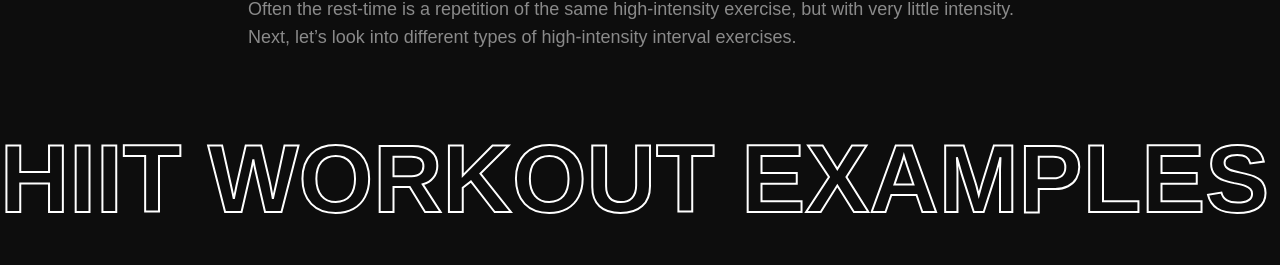
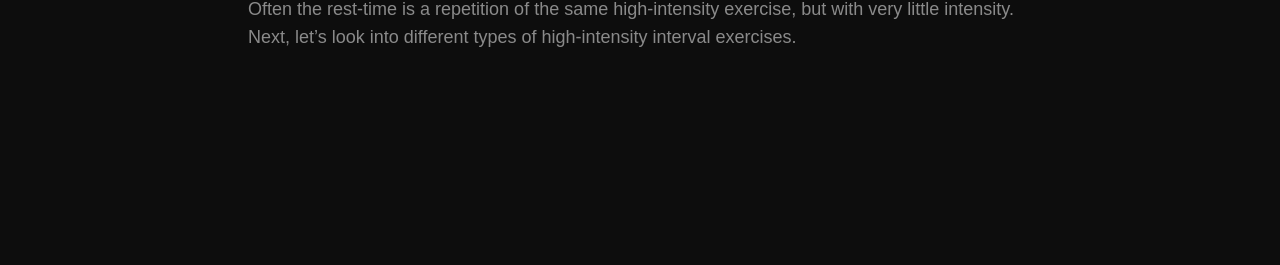
Before and after one commit to lucasjolibois54/lb-fitness, a Next.js app: page /articles/benefitsOfHIIT in a window 1280 px wide. Shown: the part 1914-2179 px from the top of the page. Built offline with nearby package versions, Linux system fonts and the light colour scheme.

Commit message:
Update textSlider.js

```diff
--- a/components/blogs/blog-articles/textSlider.js
+++ b/components/blogs/blog-articles/textSlider.js
@@ -1,12 +1,12 @@
 import React from 'react'
 
-function textSlider() {
+function textSlider(props) {
   return (
     <div>
                     <div className="mt-20 sm:pb-12">
 
 <div className="whitespace-nowrap">
-    <p className="flex marqueeStyle text-white mt-7 sm:mt-0 text-6xl xsm:text-4xl sm:text-6xl md-lg:text-7xl lg:text-8xl font-bold stroke-title">HIIT WORKOUT EXAMPLES HIIT WORKOUT EXAMPLES HIIT WORKOUT EXAMPLE
+    <p className="flex marqueeStyle text-white mt-7 sm:mt-0 text-6xl xsm:text-4xl sm:text-6xl md-lg:text-7xl lg:text-8xl font-bold stroke-title">{props.text}
     </p>
 </div>
 
```
